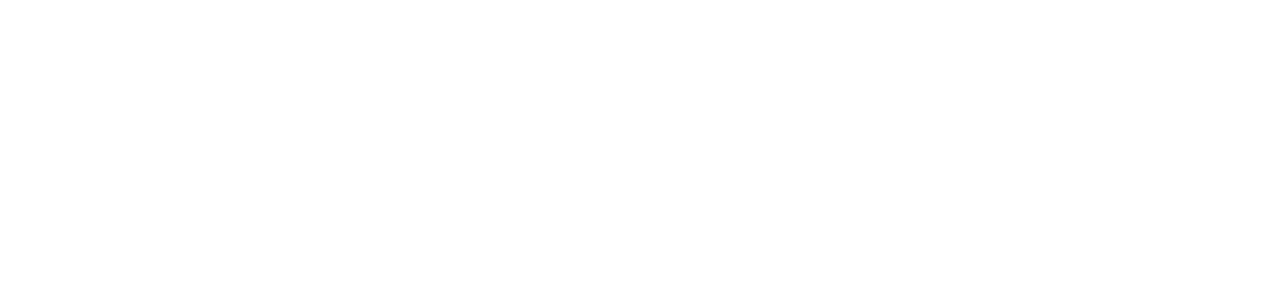
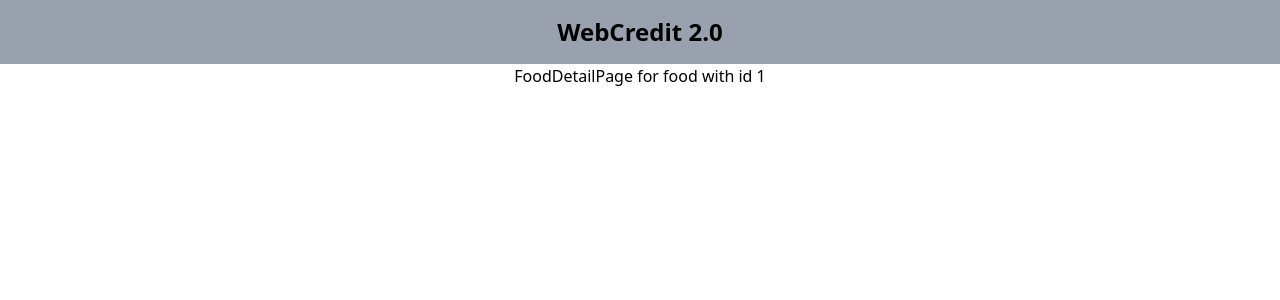
Before and after one commit to azakhardev/MenzaUcty, a React (Vite) app in the folder frontend/menza-web/: page /menu/1 in a window 1280 px wide. Before the commit this address had no page. Shown: the top 300 px of the page. Built offline with nearby package versions, Linux system fonts and the light colour scheme.

Commit message:
feat: Added more routes - based on figma

```diff
--- a/frontend/menza-web/src/main.tsx
+++ b/frontend/menza-web/src/main.tsx
@@ -6,14 +6,22 @@
 import {BrowserRouter, Route, Routes} from "react-router";
 import Login from "./routes/Login.tsx";
 import Home from "./routes/Home.tsx";
+import MenuPage from "./routes/MenuPage.tsx";
+import HistoryPage from "./routes/HistoryPage.tsx";
+import MealDetailPage from "./routes/MealDetailPage.tsx";
+import CanteenOccupancyPage from "./routes/CanteenOccupancyPage.tsx";
 
 createRoot(document.getElementById('root')!).render(
     <StrictMode>
         <BrowserRouter>
             <Routes>
                 <Route path="/login" element={<Login/>}/>
-                <Route element={<MainLayout/>}>
-                    <Route index path={"/"} element={<Home/>}/>
+                <Route path="/" element={<MainLayout/>}>
+                    <Route index element={<Home/>}/>
+                    <Route path="menu" element={<MenuPage/>}/>
+                    <Route path="history" element={<HistoryPage/>}/>
+                    <Route path="menu/:id" element={<MealDetailPage/>}/>
+                    <Route path="occupancy/:canteenName" element={<CanteenOccupancyPage/>}/>
                 </Route>
             </Routes>
         </BrowserRouter>
--- /dev/null
+++ b/frontend/menza-web/src/routes/CanteenOccupancyPage.tsx
@@ -0,0 +1,8 @@
+import {useParams} from "react-router";
+
+export default function CanteenOccupancyPage(){
+    const params = useParams();
+    const canteenName = params.canteenName;
+
+    return <div>Occupancy for canteen {canteenName}</div>
+}
--- /dev/null
+++ b/frontend/menza-web/src/routes/HistoryPage.tsx
@@ -0,0 +1,3 @@
+export default function HistoryPage(){
+    return <div>History</div>;
+}
--- /dev/null
+++ b/frontend/menza-web/src/routes/MealDetailPage.tsx
@@ -0,0 +1,8 @@
+import {useParams} from "react-router";
+
+export default function MealDetailPage(){
+    const params = useParams();
+    const mealId = params.id;
+
+    return <div>FoodDetailPage for food with id {mealId}</div>
+}
--- /dev/null
+++ b/frontend/menza-web/src/routes/MenuPage.tsx
@@ -0,0 +1,3 @@
+export default function MenuPage(){
+    return <div>Menu</div>;
+}
```
